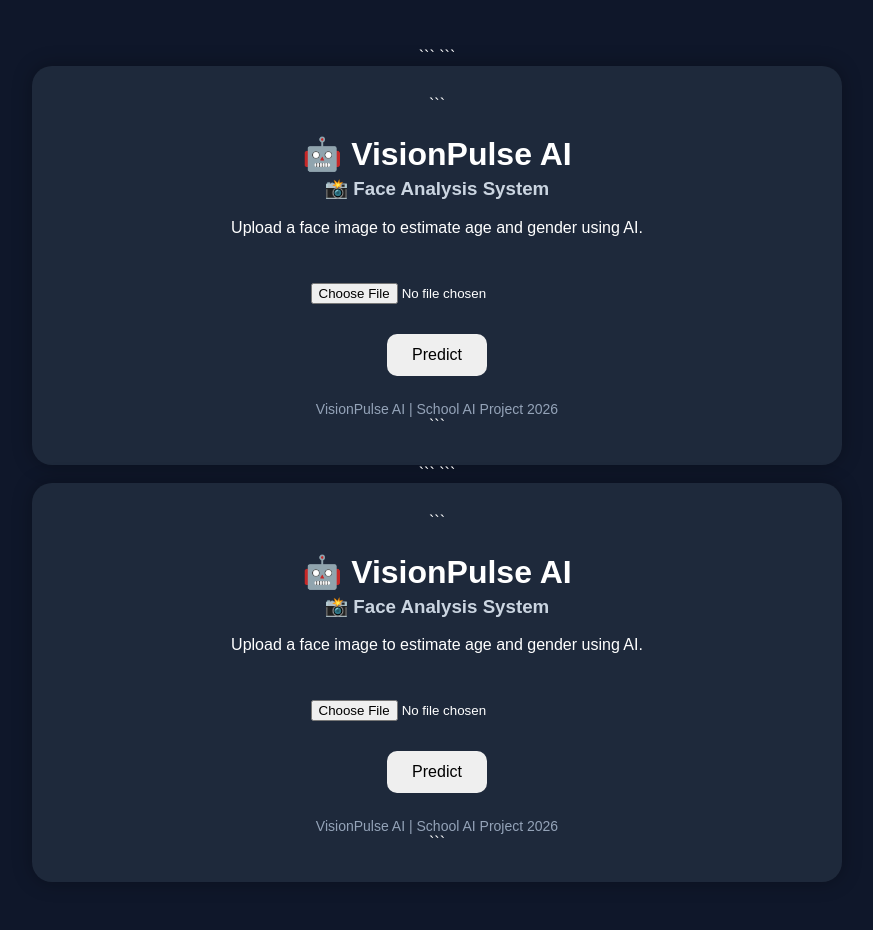
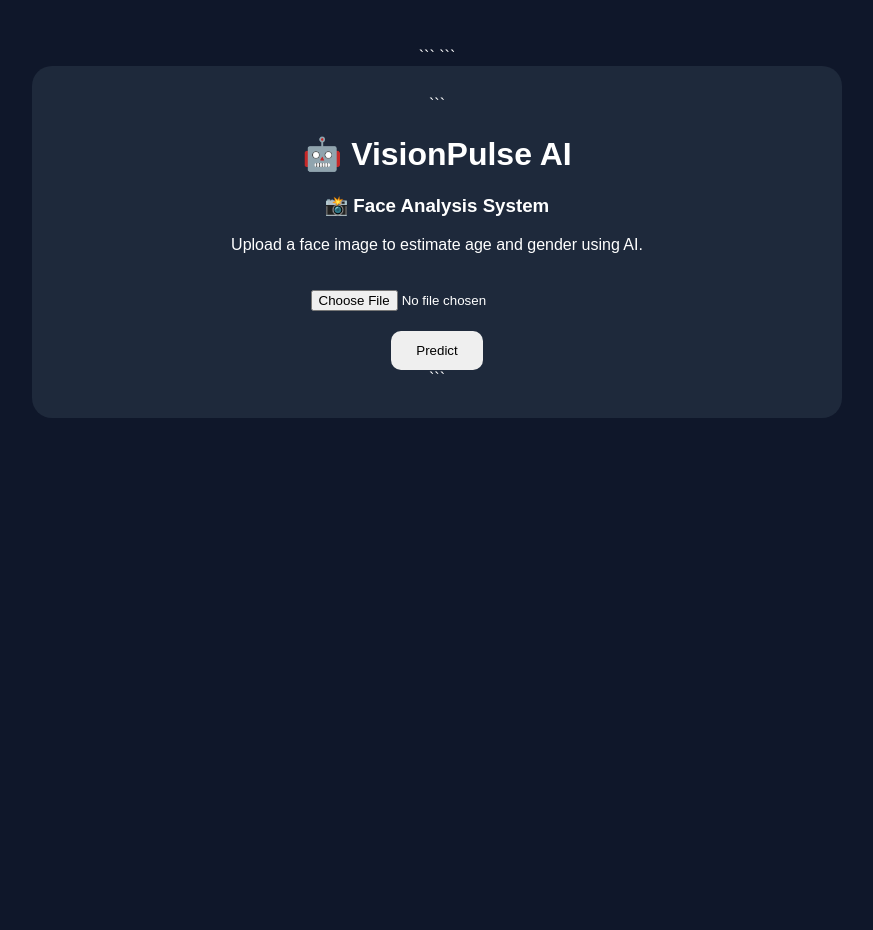
Before and after one commit to vvijay-aiman/visionpulse-ai, a Python web app: template templates/index.html in a window 1280 px wide. Shown: the whole page, without its empty margins (203-1076 px from the left). After the commit the page ends 418 px from the top, so only its background shows below. Run offline with Jinja, Linux system fonts and the light colour scheme; the template is opened without the code that fills it, so the values that code supplies are empty.

Commit message:
Update index.html

````diff
--- a/templates/index.html
+++ b/templates/index.html
@@ -6,63 +6,39 @@
 
 ```
 <style>
-
-    body{
+    body {
         font-family: Arial, sans-serif;
-        background:#0f172a;
-        color:white;
-        text-align:center;
-        padding:40px;
+        background: #0f172a;
+        color: white;
+        text-align: center;
+        padding: 40px;
     }
 
-    .card{
-        max-width:750px;
-        margin:auto;
-        background:#1e293b;
-        padding:30px;
-        border-radius:20px;
-        box-shadow:0 0 20px rgba(0,0,0,0.3);
+    .card {
+        max-width: 750px;
+        margin: auto;
+        background: #1e293b;
+        padding: 30px;
+        border-radius: 20px;
     }
 
-    h1{
-        margin-bottom:5px;
+    input {
+        margin: 20px;
     }
 
-    h3{
-        color:#cbd5e1;
-        margin-top:0;
+    button {
+        padding: 12px 25px;
+        border: none;
+        border-radius: 10px;
+        cursor: pointer;
     }
 
-    input{
-        margin:20px;
-        padding:10px;
+    .result {
+        margin-top: 20px;
+        background: #334155;
+        padding: 20px;
+        border-radius: 12px;
     }
-
-    button{
-        padding:12px 25px;
-        border:none;
-        border-radius:10px;
-        cursor:pointer;
-        font-size:16px;
-    }
-
-    button:hover{
-        opacity:0.9;
-    }
-
-    .result{
-        margin-top:25px;
-        background:#334155;
-        padding:20px;
-        border-radius:12px;
-    }
-
-    .footer{
-        margin-top:25px;
-        color:#94a3b8;
-        font-size:14px;
-    }
-
 </style>
 ```
 
@@ -77,26 +53,16 @@
 
 <h3>📸 Face Analysis System</h3>
 
-<p>
-    Upload a face image to estimate age and gender using AI.
-</p>
+<p>Upload a face image to estimate age and gender using AI.</p>
 
 <form method="POST" enctype="multipart/form-data">
-
     <input type="file" name="photo" required>
-
     <br>
-
-    <button type="submit">
-        Predict
-    </button>
-
+    <button type="submit">Predict</button>
 </form>
 
 {% if result %}
-
 <div class="result">
-
     <h2>🤖 AI Prediction Result</h2>
 
     <p>
@@ -108,141 +74,11 @@
         <strong>🚻 Predicted Gender:</strong>
         {{ result.gender }}
     </p>
-
 </div>
-
 {% endif %}
-
-<div class="footer">
-    VisionPulse AI | School AI Project 2026
-</div>
 ```
 
 </div>
 
 </body>
 </html>
-<!DOCTYPE html>
-
-<html>
-<head>
-    <title>VisionPulse AI</title>
-
-```
-<style>
-
-    body{
-        font-family: Arial, sans-serif;
-        background:#0f172a;
-        color:white;
-        text-align:center;
-        padding:40px;
-    }
-
-    .card{
-        max-width:750px;
-        margin:auto;
-        background:#1e293b;
-        padding:30px;
-        border-radius:20px;
-        box-shadow:0 0 20px rgba(0,0,0,0.3);
-    }
-
-    h1{
-        margin-bottom:5px;
-    }
-
-    h3{
-        color:#cbd5e1;
-        margin-top:0;
-    }
-
-    input{
-        margin:20px;
-        padding:10px;
-    }
-
-    button{
-        padding:12px 25px;
-        border:none;
-        border-radius:10px;
-        cursor:pointer;
-        font-size:16px;
-    }
-
-    button:hover{
-        opacity:0.9;
-    }
-
-    .result{
-        margin-top:25px;
-        background:#334155;
-        padding:20px;
-        border-radius:12px;
-    }
-
-    .footer{
-        margin-top:25px;
-        color:#94a3b8;
-        font-size:14px;
-    }
-
-</style>
-```
-
-</head>
-
-<body>
-
-<div class="card">
-
-```
-<h1>🤖 VisionPulse AI</h1>
-
-<h3>📸 Face Analysis System</h3>
-
-<p>
-    Upload a face image to estimate age and gender using AI.
-</p>
-
-<form method="POST" enctype="multipart/form-data">
-
-    <input type="file" name="photo" required>
-
-    <br>
-
-    <button type="submit">
-        Predict
-    </button>
-
-</form>
-
-{% if result %}
-
-<div class="result">
-
-    <h2>🤖 AI Prediction Result</h2>
-
-    <p>
-        <strong>🎂 Estimated Age:</strong>
-        {{ result.age }}
-    </p>
-
-    <p>
-        <strong>🚻 Predicted Gender:</strong>
-        {{ result.gender }}
-    </p>
-
-</div>
-
-{% endif %}
-
-<div class="footer">
-    VisionPulse AI | School AI Project 2026
-</div>
-```
-
-</div>
-
-</body>
-</html>
````
